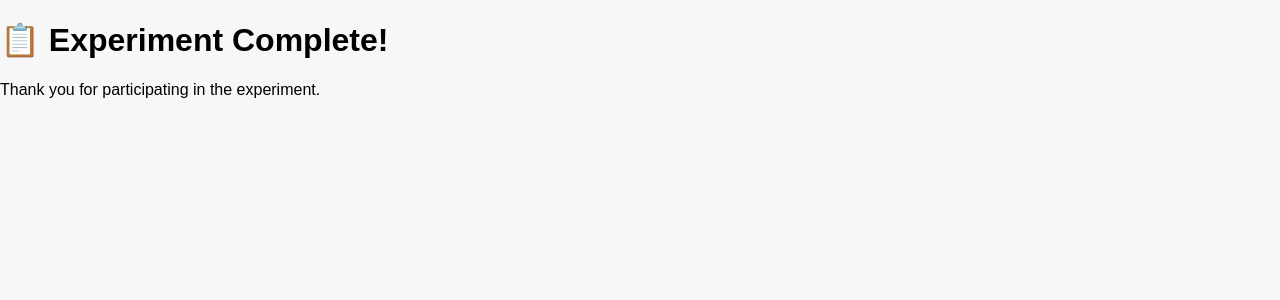
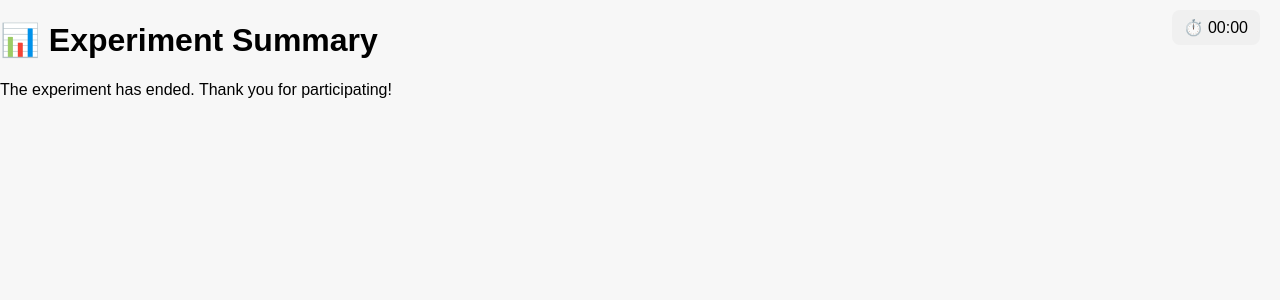
Before and after one commit to kelinjo/bachelor-thesis-experiment, a React (Create React App) app: page /summary in a window 1280 px wide. Shown: the top 300 px of the page. Built offline with nearby package versions, Linux system fonts and the light colour scheme.

Commit message:
Global timer added

```diff
--- a/src/App.js
+++ b/src/App.js
@@ -4,16 +4,18 @@ import LandingPage from "./components/LandingPage";
 import Task1Instructions from "./components/Task1Instructions";
 import Task1 from "./components/Task1";
 import SummaryPage from "./components/SummaryPage"; // ✅ Import this
+import GlobalTimer from "./components/GlobalTimer";
 
 
 function App() {
   return (
     <Router>
+      <GlobalTimer /> {/* ✅ Always visible */}
       <Routes>
         <Route path="/" element={<LandingPage />} />
         <Route path="/task1-instructions" element={<Task1Instructions />} />
         <Route path="/task1" element={<Task1 />} />
-        <Route path="/summary" element={<SummaryPage />} /> {/* ✅ New route */}
+        <Route path="/summary" element={<SummaryPage />} />
       </Routes>
     </Router>
   );
--- /dev/null
+++ b/src/components/GlobalTimer.js
@@ -0,0 +1,58 @@
+import React, { useEffect, useState } from "react";
+import { useLocation } from "react-router-dom"; // 👈 Add this
+
+function GlobalTimer() {
+  const [elapsedTime, setElapsedTime] = useState(0);
+  const location = useLocation(); // 👈 Get the current route path
+
+  useEffect(() => {
+    const startTime = localStorage.getItem("experimentStart");
+    if (!startTime) return;
+
+    const updateElapsed = () => {
+      const now = Date.now();
+      const diff = now - parseInt(startTime);
+
+      // ✅ Stop timer update if user is on summary page
+      if (location.pathname === "/summary") {
+        clearInterval(interval); // stop the interval
+        return;
+      }
+
+      setElapsedTime(diff);
+    };
+
+    const interval = setInterval(updateElapsed, 1000);
+    updateElapsed(); // Update once immediately
+
+    return () => clearInterval(interval); // Cleanup when unmounted
+  }, [location.pathname]); // 🔁 Re-run effect if route changes
+
+  const formatTime = (ms) => {
+    const totalSeconds = Math.floor(ms / 1000);
+    const minutes = Math.floor(totalSeconds / 60).toString().padStart(2, "0");
+    const seconds = (totalSeconds % 60).toString().padStart(2, "0");
+    return `${minutes}:${seconds}`;
+  };
+
+  return (
+    <div style={styles.timer}>
+      ⏱️ {formatTime(elapsedTime)}
+    </div>
+  );
+}
+
+const styles = {
+  timer: {
+    position: "fixed",
+    top: 10,
+    right: 20,
+    backgroundColor: "#f0f0f0",
+    padding: "8px 12px",
+    borderRadius: "8px",
+    fontSize: "16px",
+    zIndex: 1000,
+  },
+};
+
+export default GlobalTimer;
--- a/src/components/LandingPage.js
+++ b/src/components/LandingPage.js
@@ -1,11 +1,17 @@
-import React from "react";
+import React, { useEffect } from "react";
 import { useNavigate } from "react-router-dom";
 
 function LandingPage() {
   const navigate = useNavigate();
 
+  useEffect(() => {
+    // ✅ Reset the timer on landing
+    localStorage.removeItem("experimentStart");
+  }, []);
+
   const handleGroupSelect = (group) => {
-    localStorage.setItem("group", group); // Save group for later
+    localStorage.setItem("group", group);
+    localStorage.setItem("experimentStart", Date.now());
     navigate("/task1-instructions");
   };
 
@@ -13,8 +19,8 @@ function LandingPage() {
     <div className="container">
       <h1>The Psychology of Notifications</h1>
       <p>
-        Welcome! In this experiment, you will complete several simple tasks. Based on your assigned group,
-        you will receive notifications at different intervals.
+        Welcome! In this experiment, you will complete several simple tasks.
+        Based on your assigned group, you will receive notifications at different intervals.
       </p>
       <p className="warning">
         ⚠️ Once you choose your group, the timer for the experiment will begin!
--- a/src/components/SummaryPage.js
+++ b/src/components/SummaryPage.js
@@ -1,11 +1,17 @@
-import React from "react";
+import React, { useEffect } from "react";
 
 function SummaryPage() {
+  useEffect(() => {
+    const start = parseInt(localStorage.getItem("experimentStart"));
+    const now = Date.now();
+    const totalTime = now - start;
+    console.log("Total experiment duration (ms):", totalTime);
+  }, []); // Don't forget the empty array to run only once!
+
   return (
     <div className="summary-container">
-      <h1>📋 Experiment Complete!</h1>
-      <p>Thank you for participating in the experiment.</p>
-      {/* Later we’ll add performance stats here */}
+      <h1>📊 Experiment Summary</h1>
+      <p>The experiment has ended. Thank you for participating!</p>
     </div>
   );
 }
```
